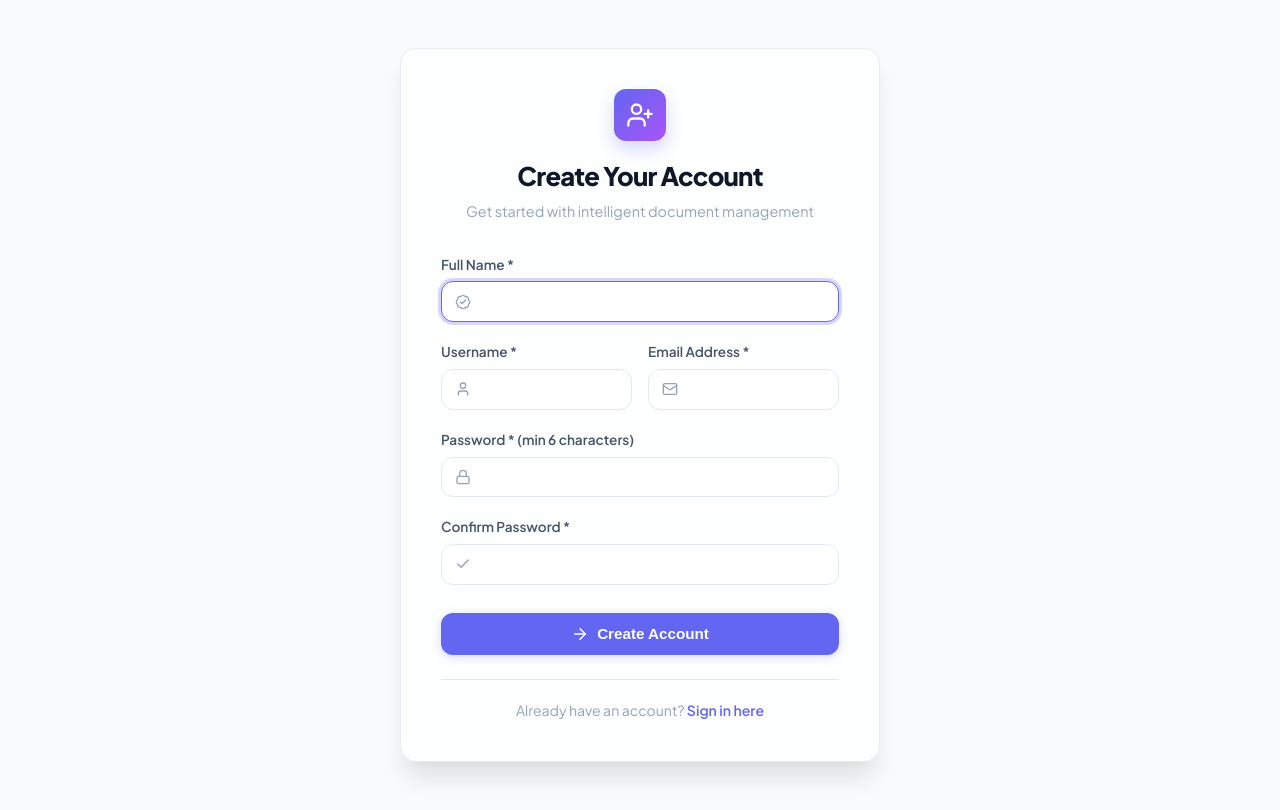
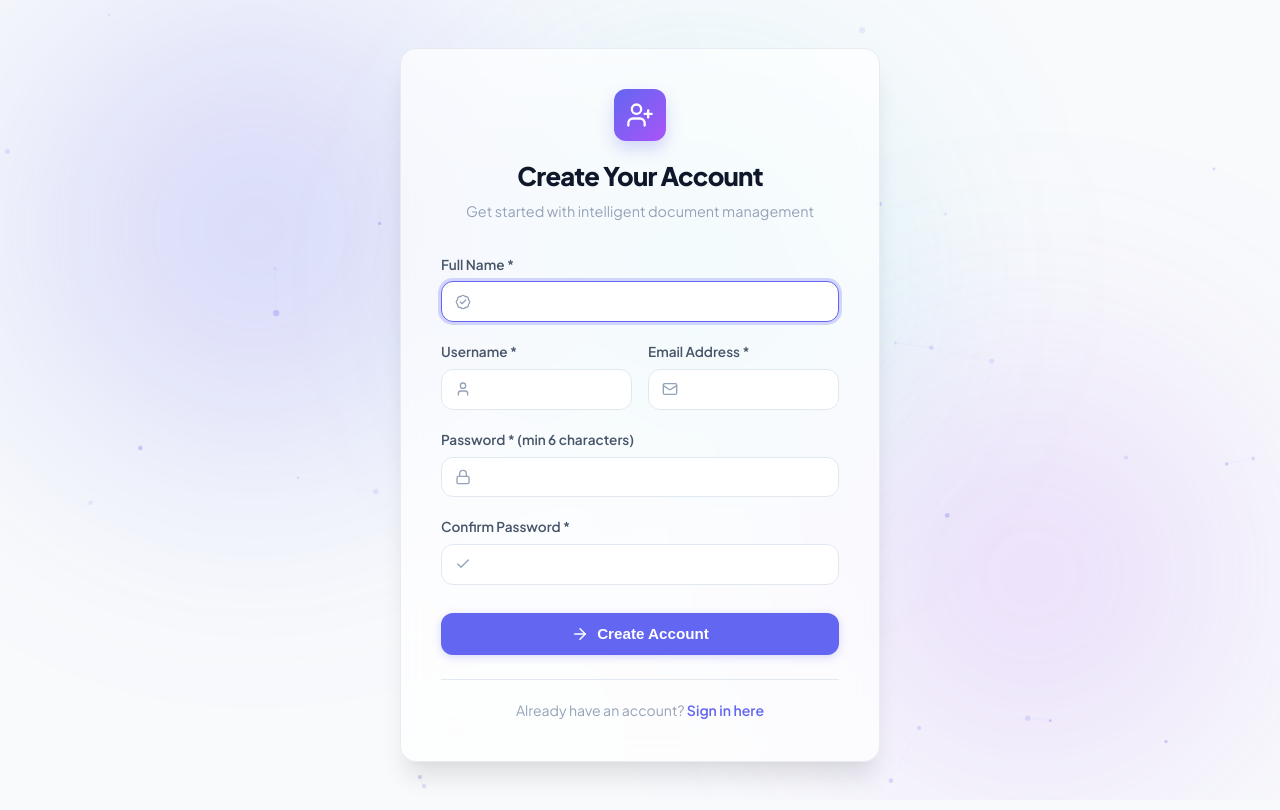
Before and after one commit to pradeepsingh020809-debug/DocuManage, a Flask app: page /auth/register in a window 1280 px wide. Run offline with Flask 3, Linux system fonts and the light colour scheme; some libraries are stand-ins or nearby versions.

Commit message:
Add interactive live particle background and floating glowing aura mesh

```diff
--- a/app/static/css/main.css
+++ b/app/static/css/main.css
@@ -506,3 +506,118 @@ h1, h2, h3, h4, h5, h6 {
 .text-muted { color: var(--text-muted); }
 .text-sm { font-size: 0.85rem; }
 .text-xs { font-size: 0.75rem; }
+
+/* ==========================================================================
+   Live Background & Glowing Mesh Animations
+   ========================================================================== */
+.live-bg-wrapper {
+  position: fixed;
+  top: 0;
+  left: 0;
+  width: 100vw;
+  height: 100vh;
+  z-index: -1;
+  pointer-events: none;
+  overflow: hidden;
+  background-color: var(--bg-app);
+  transition: background-color 0.4s ease;
+}
+
+.glow-orb {
+  position: absolute;
+  border-radius: 50%;
+  pointer-events: none;
+  will-change: transform, opacity;
+}
+
+.orb-primary {
+  width: 650px;
+  height: 650px;
+  top: -150px;
+  left: -150px;
+  background: radial-gradient(circle, rgba(99, 102, 241, 0.28) 0%, rgba(99, 102, 241, 0) 70%);
+  filter: blur(90px);
+  animation: floatOrbPrimary 22s infinite alternate ease-in-out;
+}
+
+.orb-accent {
+  width: 550px;
+  height: 550px;
+  bottom: -100px;
+  right: -100px;
+  background: radial-gradient(circle, rgba(168, 85, 247, 0.24) 0%, rgba(168, 85, 247, 0) 70%);
+  filter: blur(100px);
+  animation: floatOrbAccent 26s infinite alternate ease-in-out;
+}
+
+.orb-cyan {
+  width: 500px;
+  height: 500px;
+  top: 40%;
+  left: 50%;
+  transform: translate(-50%, -50%);
+  background: radial-gradient(circle, rgba(6, 182, 212, 0.2) 0%, rgba(6, 182, 212, 0) 70%);
+  filter: blur(85px);
+  animation: floatOrbCyan 24s infinite alternate ease-in-out;
+}
+
+[data-theme="dark"] .orb-primary {
+  background: radial-gradient(circle, rgba(99, 102, 241, 0.38) 0%, rgba(99, 102, 241, 0) 70%);
+  filter: blur(110px);
+}
+
+[data-theme="dark"] .orb-accent {
+  background: radial-gradient(circle, rgba(168, 85, 247, 0.32) 0%, rgba(168, 85, 247, 0) 70%);
+  filter: blur(115px);
+}
+
+[data-theme="dark"] .orb-cyan {
+  background: radial-gradient(circle, rgba(6, 182, 212, 0.28) 0%, rgba(6, 182, 212, 0) 70%);
+  filter: blur(100px);
+}
+
+#liveParticlesCanvas {
+  position: absolute;
+  top: 0;
+  left: 0;
+  width: 100%;
+  height: 100%;
+  pointer-events: none;
+  opacity: 0.75;
+}
+
+@keyframes floatOrbPrimary {
+  0% {
+    transform: translate(0, 0) scale(1);
+  }
+  50% {
+    transform: translate(120px, 80px) scale(1.15);
+  }
+  100% {
+    transform: translate(40px, 160px) scale(0.95);
+  }
+}
+
+@keyframes floatOrbAccent {
+  0% {
+    transform: translate(0, 0) scale(1);
+  }
+  50% {
+    transform: translate(-140px, -100px) scale(1.2);
+  }
+  100% {
+    transform: translate(-60px, -180px) scale(0.9);
+  }
+}
+
+@keyframes floatOrbCyan {
+  0% {
+    transform: translate(-50%, -50%) scale(1);
+  }
+  50% {
+    transform: translate(-30%, -65%) scale(1.25);
+  }
+  100% {
+    transform: translate(-65%, -35%) scale(0.85);
+  }
+}
--- a/app/static/js/app.js
+++ b/app/static/js/app.js
@@ -4,6 +4,7 @@
 
 document.addEventListener('DOMContentLoaded', () => {
   initTheme();
+  initLiveBackground();
   initModals();
   initDropdowns();
   initShortcuts();
@@ -156,3 +157,122 @@ function initShortcuts() {
     }
   });
 }
+
+// Live Interactive Particle Background
+function initLiveBackground() {
+  const canvas = document.getElementById('liveParticlesCanvas');
+  if (!canvas) return;
+
+  const ctx = canvas.getContext('2d');
+  let width = (canvas.width = window.innerWidth);
+  let height = (canvas.height = window.innerHeight);
+
+  window.addEventListener('resize', () => {
+    width = canvas.width = window.innerWidth;
+    height = canvas.height = window.innerHeight;
+  });
+
+  const mouse = { x: null, y: null, maxDist: 140 };
+
+  window.addEventListener('mousemove', (e) => {
+    mouse.x = e.clientX;
+    mouse.y = e.clientY;
+  });
+
+  window.addEventListener('mouseleave', () => {
+    mouse.x = null;
+    mouse.y = null;
+  });
+
+  const particleCount = Math.min(Math.floor((width * height) / 22000), 50);
+  const particles = [];
+
+  class Particle {
+    constructor() {
+      this.reset();
+    }
+
+    reset() {
+      this.x = Math.random() * width;
+      this.y = Math.random() * height;
+      this.vx = (Math.random() - 0.5) * 0.6;
+      this.vy = (Math.random() - 0.5) * 0.6;
+      this.radius = Math.random() * 2.2 + 1;
+      this.alpha = Math.random() * 0.4 + 0.2;
+    }
+
+    update() {
+      this.x += this.vx;
+      this.y += this.vy;
+
+      if (this.x < 0 || this.x > width) this.vx *= -1;
+      if (this.y < 0 || this.y > height) this.vy *= -1;
+    }
+
+    draw() {
+      const isDark = document.documentElement.getAttribute('data-theme') === 'dark';
+      ctx.beginPath();
+      ctx.arc(this.x, this.y, this.radius, 0, Math.PI * 2);
+      ctx.fillStyle = isDark
+        ? `rgba(165, 180, 252, ${this.alpha})`
+        : `rgba(99, 102, 241, ${this.alpha * 0.7})`;
+      ctx.fill();
+    }
+  }
+
+  for (let i = 0; i < particleCount; i++) {
+    particles.push(new Particle());
+  }
+
+  function animate() {
+    ctx.clearRect(0, 0, width, height);
+
+    const isDark = document.documentElement.getAttribute('data-theme') === 'dark';
+    const lineColor = isDark ? '99, 102, 241' : '129, 140, 248';
+
+    for (let i = 0; i < particles.length; i++) {
+      const p1 = particles[i];
+      p1.update();
+      p1.draw();
+
+      // Connect nearby particles
+      for (let j = i + 1; j < particles.length; j++) {
+        const p2 = particles[j];
+        const dx = p1.x - p2.x;
+        const dy = p1.y - p2.y;
+        const dist = Math.sqrt(dx * dx + dy * dy);
+
+        if (dist < 110) {
+          const alpha = (1 - dist / 110) * (isDark ? 0.22 : 0.12);
+          ctx.beginPath();
+          ctx.moveTo(p1.x, p1.y);
+          ctx.lineTo(p2.x, p2.y);
+          ctx.strokeStyle = `rgba(${lineColor}, ${alpha})`;
+          ctx.lineWidth = 0.8;
+          ctx.stroke();
+        }
+      }
+
+      // Connect to mouse cursor
+      if (mouse.x !== null && mouse.y !== null) {
+        const mdx = p1.x - mouse.x;
+        const mdy = p1.y - mouse.y;
+        const mdist = Math.sqrt(mdx * mdx + mdy * mdy);
+
+        if (mdist < mouse.maxDist) {
+          const malpha = (1 - mdist / mouse.maxDist) * 0.45;
+          ctx.beginPath();
+          ctx.moveTo(p1.x, p1.y);
+          ctx.lineTo(mouse.x, mouse.y);
+          ctx.strokeStyle = `rgba(168, 85, 247, ${malpha})`;
+          ctx.lineWidth = 1.2;
+          ctx.stroke();
+        }
+      }
+    }
+
+    requestAnimationFrame(animate);
+  }
+
+  animate();
+}
--- a/app/templates/base.html
+++ b/app/templates/base.html
@@ -18,6 +18,14 @@
   {% block extra_css %}{% endblock %}
 </head>
 <body>
+
+<!-- Animated Live Background -->
+<div id="liveBgContainer" class="live-bg-wrapper" aria-hidden="true">
+  <div class="glow-orb orb-primary"></div>
+  <div class="glow-orb orb-accent"></div>
+  <div class="glow-orb orb-cyan"></div>
+  <canvas id="liveParticlesCanvas"></canvas>
+</div>
 
 <div class="app-layout">
   {% if current_user %}
```
